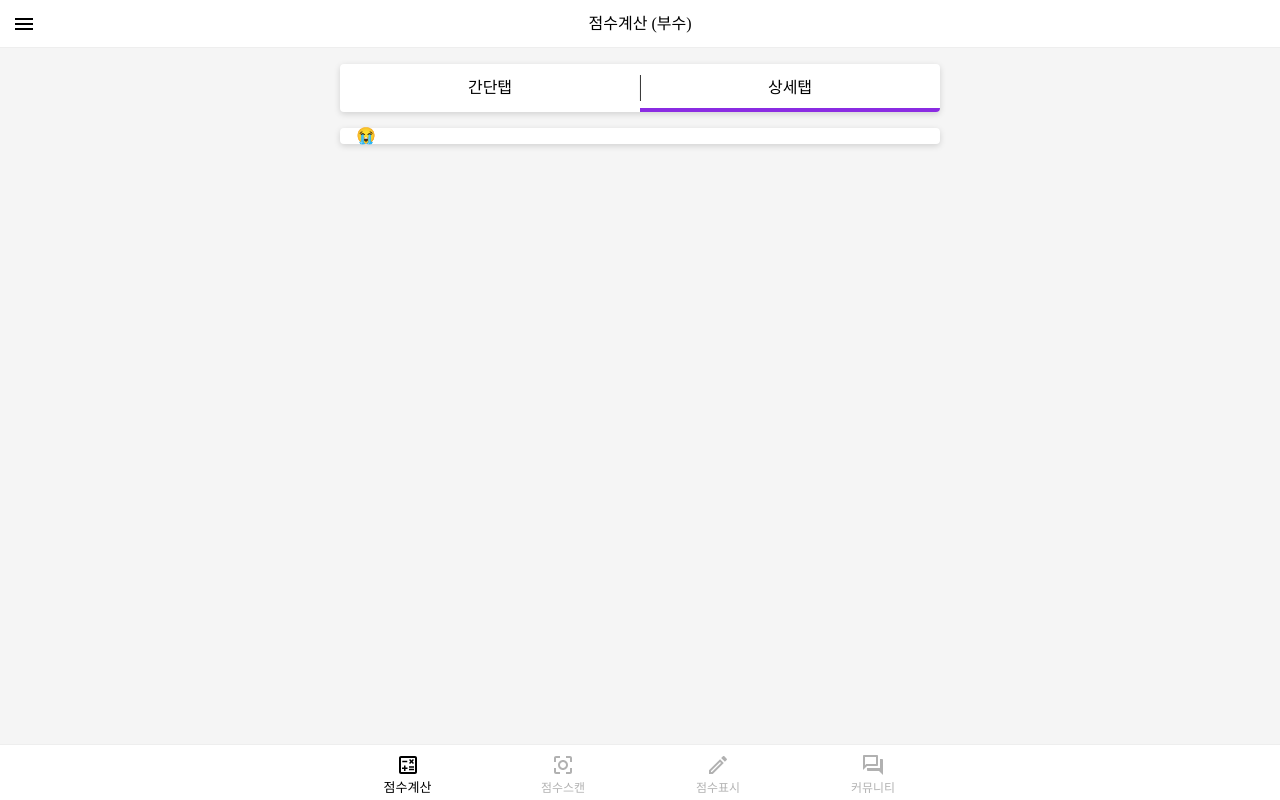
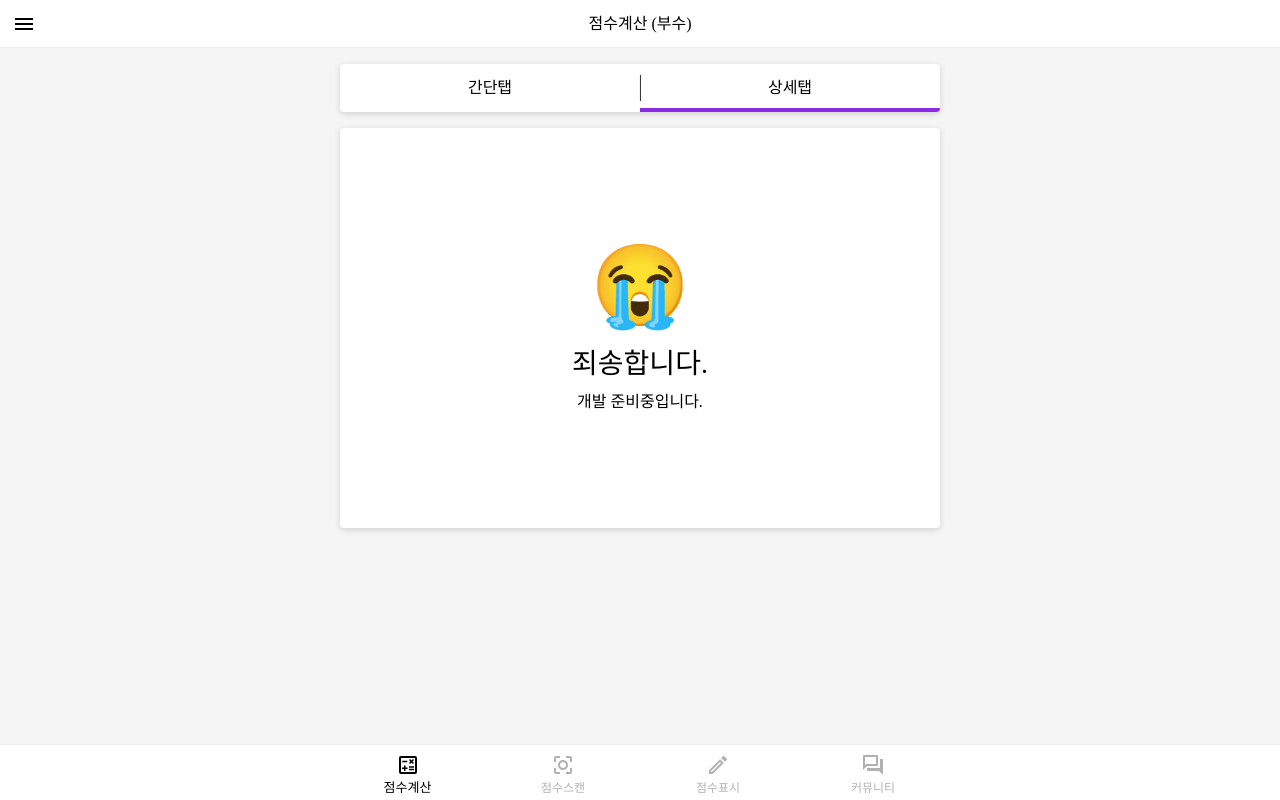
Before and after one commit to jake920220/matam, a React app: page /calculator/complex in a window 1280 px wide. Built offline with nearby package versions, Linux system fonts and the light colour scheme; a web font is replaced by a local one.

Commit message:
[feat] 상세계산페이지 개발중 처리

```diff
--- a/src/routes/CalcComplex.tsx
+++ b/src/routes/CalcComplex.tsx
@@ -1,11 +1,39 @@
 import React from "react";
+import styled from "styled-components";
 
 const CalcComplex = () => {
     return (
-        <div>
-            <h2>😭</h2>
-        </div>
+        <ComplexContainer>
+            <EmojiIcon>😭</EmojiIcon>
+            <PageTitle>죄송합니다.</PageTitle>
+            <PageText>개발 준비중입니다.</PageText>
+        </ComplexContainer>
     );
 };
 
+const ComplexContainer = styled.article`
+    min-height: 400px;
+    padding: 8px;
+    text-align: center;
+    display: flex;
+    flex-direction: column;
+    align-items: center;
+    justify-content: center;
+`;
+
+const EmojiIcon = styled.span`
+    display: block;
+    font-size: 80px;
+`;
+
+const PageTitle = styled.h2`
+    margin-top: 24px;
+    font-size: 28px;
+`;
+
+const PageText = styled.p`
+    margin-top: 16px;
+    font-size: 16px;
+`;
+
 export default CalcComplex;
```
